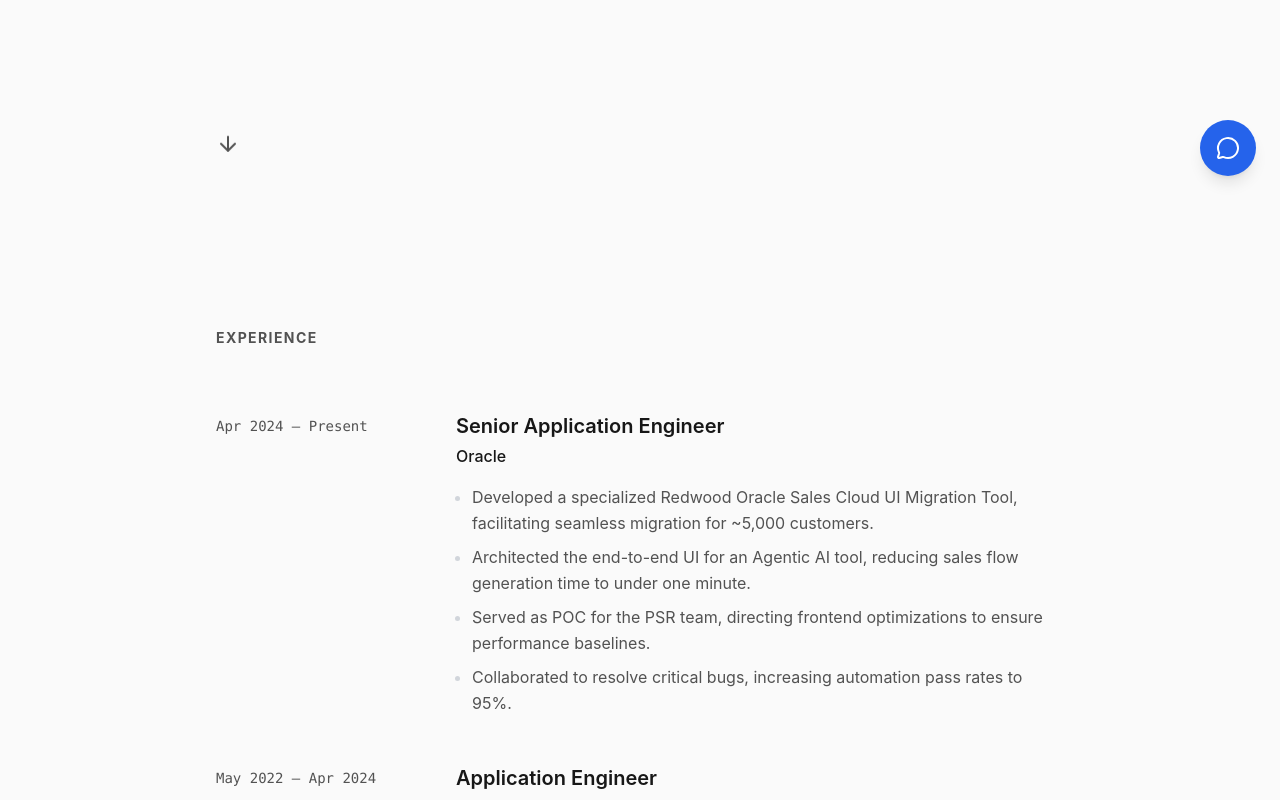
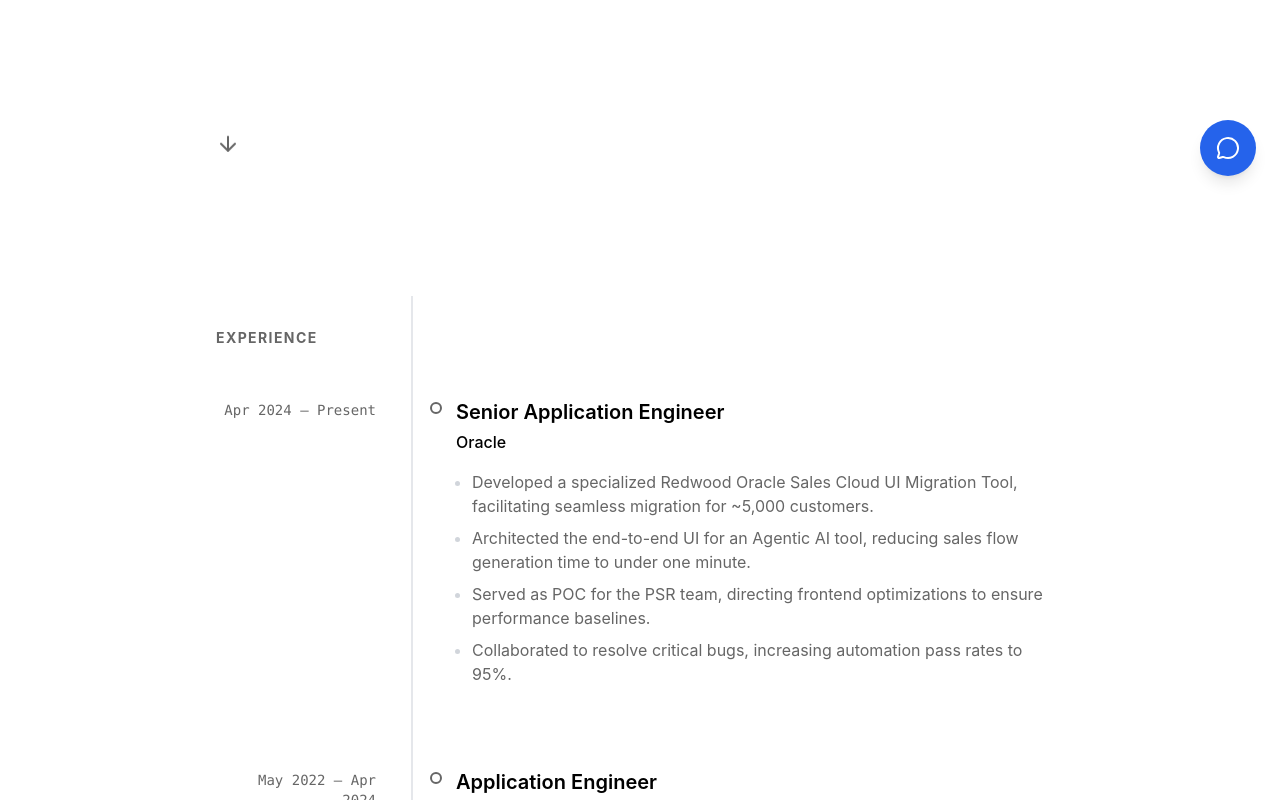
Before and after one commit to Rohithv07/Tryouts, a React (Vite) app in the folder portfolio-minimal/: page / in a window 1280 px wide. Shown: the part 600-1400 px from the top of the page. Built offline with nearby package versions, Linux system fonts and the light colour scheme.

Commit message:
Latest writing included

```diff
--- a/portfolio-minimal/src/App.jsx
+++ b/portfolio-minimal/src/App.jsx
@@ -1,5 +1,6 @@
 import React, { useState, useEffect } from 'react';
 import { Moon, Sun, Download, Laptop } from 'lucide-react';
+import { motion, useScroll } from 'framer-motion';
 import Hero from './components/Hero';
 import Experience from './components/Experience';
 import Highlights from './components/Highlights';
@@ -8,6 +9,7 @@ import Education from './components/Education';
 import Contact from './components/Contact';
 import ChatBot from './components/ChatBot';
 import TerminalMode from './components/TerminalMode';
+import LatestArticles from './components/LatestArticles';
 
 function App() {
   const [theme, setTheme] = useState('light');
@@ -25,8 +27,17 @@ function App() {
     setTheme(prev => prev === 'light' ? 'dark' : 'light');
   };
 
+  const { scrollYProgress } = useScroll();
+
   return (
     <div className="min-h-screen selection:bg-accent/20 transition-colors duration-300 bg-[var(--bg-color)]">
+
+      {/* Scroll Progress Bar */}
+      <motion.div
+        className="fixed top-0 left-0 right-0 h-1 bg-accent origin-left z-[100]"
+        style={{ scaleX: scrollYProgress }}
+      />
+
       <nav className="fixed top-0 w-full p-6 flex justify-end items-center z-50 pointer-events-none mix-blend-difference text-white">
 
         <div className="flex items-center gap-4 pointer-events-auto">
@@ -66,6 +77,7 @@ function App() {
           <Hero />
           <Experience />
           <Highlights />
+          <LatestArticles />
           <Skills />
           <Education />
           <Contact />
--- a/portfolio-minimal/src/components/Experience.jsx
+++ b/portfolio-minimal/src/components/Experience.jsx
@@ -1,5 +1,6 @@
 import React from 'react';
 import Section from './Section';
+import { motion } from 'framer-motion';
 
 const Experience = () => {
     const experiences = [
@@ -35,23 +36,59 @@ const Experience = () => {
     ];
 
     return (
-        <Section id="experience-section" className="flex flex-col gap-12">
-            <h2 className="text-sm font-bold tracking-widest uppercase text-secondary mb-4">Experience</h2>
+        <Section id="experience-section" className="relative">
+            <h2 className="text-sm font-bold tracking-widest uppercase text-secondary mb-12">Experience</h2>
+
+            {/* Vertical Timeline Line */}
+            <div className="absolute left-[19px] md:left-[219px] top-24 bottom-10 w-0.5 bg-gray-200 dark:bg-white/10" />
 
             <div className="space-y-12">
                 {experiences.map((exp, i) => (
-                    <div key={i} className="group grid grid-cols-1 md:grid-cols-[200px_1fr] gap-4 md:gap-10 transition-colors duration-300">
-                        <div className="text-secondary font-mono text-sm pt-1">{exp.year}</div>
-                        <div>
-                            <h3 className="text-xl font-semibold mb-1 group-hover:text-accent transition-colors">{exp.role}</h3>
-                            <div className="text-base mb-4 font-medium">{exp.company}</div>
-                            <ul className="list-disc list-outside ml-4 space-y-2 text-secondary text-base leading-relaxed marker:text-gray-300">
+                    <motion.div
+                        key={i}
+                        initial={{ opacity: 0, y: 20 }}
+                        whileInView={{ opacity: 1, y: 0 }}
+                        viewport={{ once: true, margin: "-50px" }}
+                        transition={{ duration: 0.5, delay: i * 0.1 }}
+                        className="group relative grid grid-cols-[40px_1fr] md:grid-cols-[200px_40px_1fr] gap-4 md:gap-0"
+                    >
+                        {/* Date (Desktop: Left, Mobile: Hidden/Inside) */}
+                        <div className="hidden md:block text-right pr-10 pt-1 text-sm font-mono text-secondary">
+                            {exp.year}
+                        </div>
+
+                        {/* Timeline Dot */}
+                        <div className="relative flex justify-center pt-1.5 h-full">
+                            {/* The Dot */}
+                            <motion.div
+                                className="w-3 h-3 rounded-full border-2 border-secondary bg-[var(--bg-color)] z-10 group-hover:border-accent group-hover:drop-shadow-[0_0_8px_rgba(var(--accent-rgb),0.5)] transition-colors duration-300"
+                                whileInView={{ scale: [0, 1.2, 1] }}
+                                viewport={{ once: true }}
+                                transition={{ duration: 0.4, delay: i * 0.1 + 0.2 }}
+                            />
+                        </div>
+
+                        {/* Content */}
+                        <div className="pt-0.5 pb-8">
+                            {/* Date (Mobile Only) */}
+                            <div className="md:hidden text-xs font-mono text-secondary mb-1">
+                                {exp.year}
+                            </div>
+
+                            <h3 className="text-xl font-semibold mb-1 group-hover:text-accent transition-colors">
+                                {exp.role}
+                            </h3>
+                            <div className="text-base mb-4 font-medium text-primary/90">
+                                {exp.company}
+                            </div>
+
+                            <ul className="list-disc list-outside ml-4 space-y-2 text-secondary text-sm md:text-base leading-relaxed marker:text-gray-300 group-hover:marker:text-accent/50 transition-colors">
                                 {exp.desc.map((item, j) => (
                                     <li key={j}>{item}</li>
                                 ))}
                             </ul>
                         </div>
-                    </div>
+                    </motion.div>
                 ))}
             </div>
         </Section>
--- a/portfolio-minimal/src/components/Section.jsx
+++ b/portfolio-minimal/src/components/Section.jsx
@@ -5,10 +5,10 @@ const Section = ({ children, className = "", delay = 0, ...props }) => {
     return (
         <motion.section
             {...props}
-            initial={{ opacity: 0, y: 20 }}
-            whileInView={{ opacity: 1, y: 0 }}
+            initial={{ opacity: 0, y: 30, filter: 'blur(10px)' }}
+            whileInView={{ opacity: 1, y: 0, filter: 'blur(0px)' }}
             viewport={{ once: true, margin: "-100px" }}
-            transition={{ duration: 0.6, delay, ease: "easeOut" }}
+            transition={{ duration: 0.8, delay, ease: [0.22, 1, 0.36, 1] }}
             className={`py-20 md:py-32 px-6 container mx-auto max-w-4xl ${className}`}
         >
             {children}
--- a/portfolio-minimal/src/index.css
+++ b/portfolio-minimal/src/index.css
@@ -2,33 +2,49 @@
 @tailwind components;
 @tailwind utilities;
 
-@layer base {
 :root {
-    --bg-color: #FAFAFA;
-    --text-primary: #171717;
-    --text-secondary: #525252;
-    --accent: #2563EB;
+  --bg-color: #ffffff;
+  --text-primary: #1a1a1a;
+  --text-secondary: #666666;
+  --accent-rgb: 0, 0, 0;
+  /* Black accent for light mode */
 }
 
-  .dark {
-    --bg-color: #0A0A0A;
-    --text-primary: #EDEDED;
-    --text-secondary: #A3A3A3;
-    --accent: #60A5FA;
+/* Dark mode overrides */
+.dark :root {
+  --bg-color: #0d0d0d;
+  --text-primary: #ffffff;
+  --text-secondary: #a0a0a0;
+  --accent-rgb: 255, 255, 255;
+  /* White accent for dark mode */
 }
 
-  body {
-    background-color: var(--bg-color);
+/* Semantic colors using variables */
+.text-primary {
   color: var(--text-primary);
-    @apply antialiased transition-colors duration-300;
-  }
 }
 
-/* Custom Scrollbar */
-::-webkit-scrollbar {
-  width: 8px;
+.text-secondary {
+  color: var(--text-secondary);
 }
 
-::-webkit-scrollbar-thumb {
-  @apply bg-gray-300 rounded-full hover:bg-gray-400 dark:bg-gray-700 dark:hover:bg-gray-600;
+.text-accent {
+  color: rgb(var(--accent-rgb));
 }
+
+.bg-accent {
+  backgroundColor: rgb(var(--accent-rgb));
+}
+
+.border-accent {
+  borderColor: rgb(var(--accent-rgb));
+}
+
+/* Transitions */
+* {
+  transition-property: color, background-color, border-color, text-decoration-color, fill, stroke;
+  transition-timing-function: cubic-bezier(0.4, 0, 0.2, 1);
+  transition-duration: 300ms;
+}
+
+/* Cursor styles removed */
```
Lines whose indentation alone changed are shown as unchanged.
